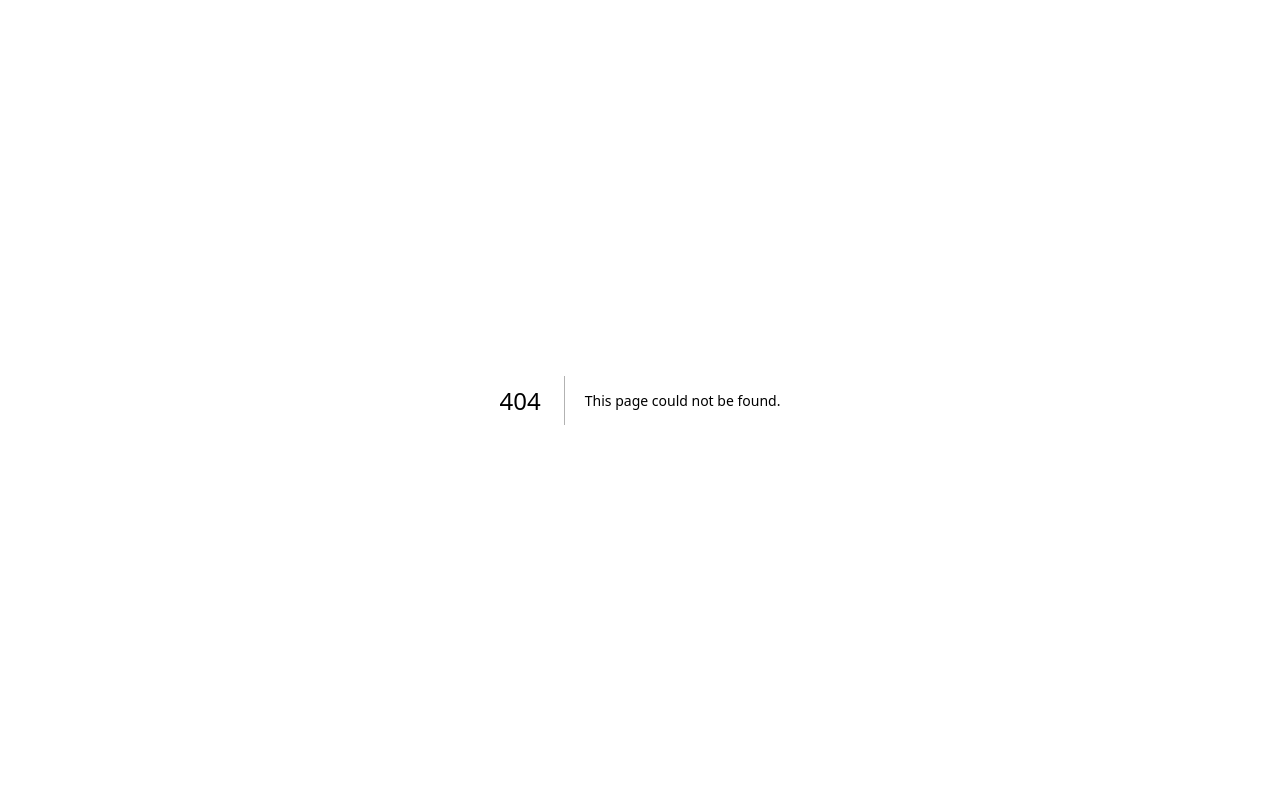
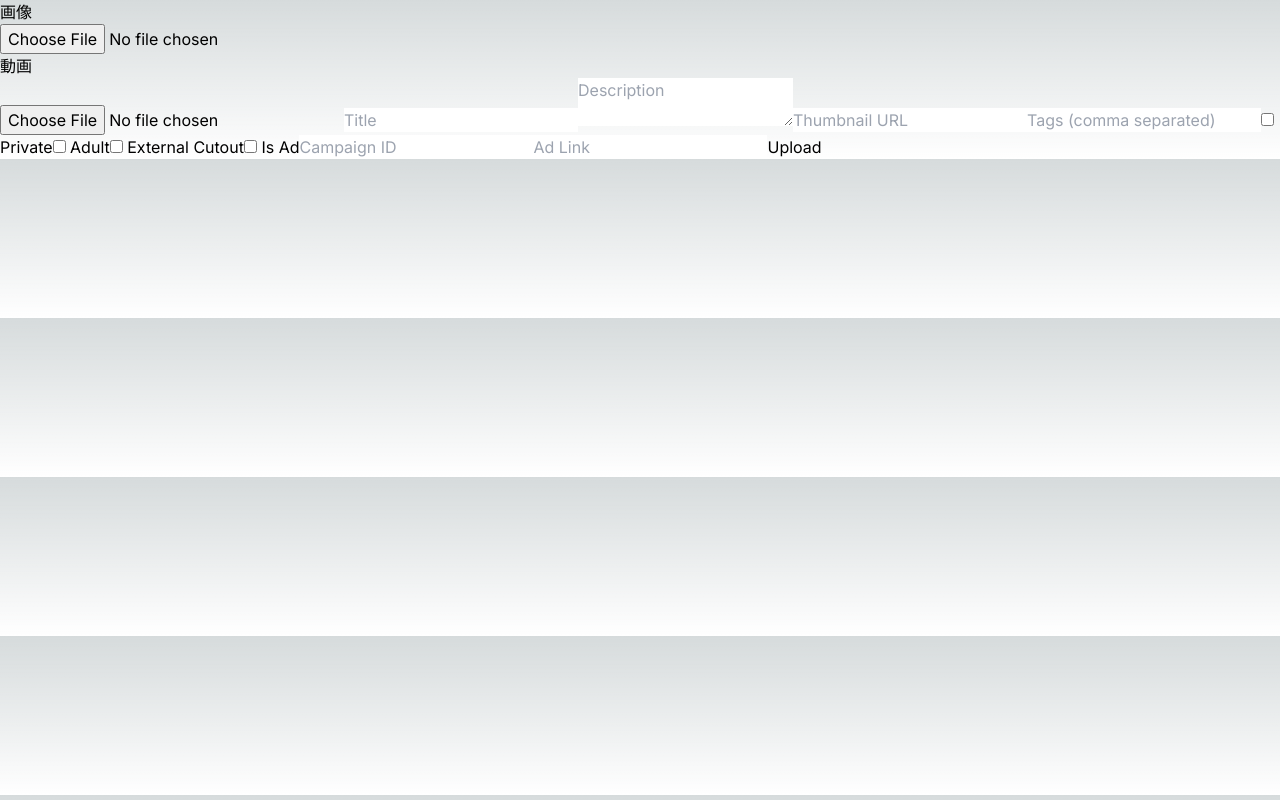
Before and after one commit to yuorei/yuorei-ads-web, a Next.js app: page /register/ad/1 in a window 1280 px wide. Before the commit this address had no page. Built offline with nearby package versions, Linux system fonts and the light colour scheme; sample sign-in values are in the browser's storage.

Commit message:
広告の登録

```diff
--- /dev/null
+++ b/app/register/ad/[organizationID]/page.tsx
@@ -0,0 +1,187 @@
+"use client";
+import React, { useState } from "react";
+
+export default function Page({
+  params,
+}: {
+  params: { organizationID: string };
+}) {
+  const [selectedImage, setSelectedImage] = useState<File | null>(null);
+  const [selectedVideo, setSelectedVideo] = useState<File | null>(null);
+  const [metaData, setMetaData] = useState({
+    title: "",
+    description: "",
+    thumbnail_image_url: "",
+    tags: "",
+    is_private: false,
+    is_adult: false,
+    external_cutout: false,
+    is_ad: false,
+    campaign_id: "",
+    ad_link: "",
+  });
+
+  const handleImageChange = (event: React.ChangeEvent<HTMLInputElement>) => {
+    if (event.target.files) {
+      setSelectedImage(event.target.files[0]);
+    }
+  };
+
+  const handleVideoChange = (event: React.ChangeEvent<HTMLInputElement>) => {
+    if (event.target.files) {
+      setSelectedVideo(event.target.files[0]);
+    }
+  };
+
+  const handleMetaChange = (
+    event: React.ChangeEvent<HTMLInputElement | HTMLTextAreaElement>
+  ) => {
+    const { name, value, type } = event.target;
+
+    if (type === "checkbox") {
+      const checked = (event.target as HTMLInputElement).checked;
+      setMetaData({
+        ...metaData,
+        [name]: checked,
+      });
+    } else {
+      setMetaData({
+        ...metaData,
+        [name]: value,
+      });
+    }
+  };
+
+  const token = localStorage.getItem("token") || "";
+  if (token === "") {
+    window.location.href = "/login";
+    return;
+  }
+
+  const uuid = "upload_id" + "_" + crypto.randomUUID();
+
+  const handleUpload = async () => {
+    if (!selectedImage || !selectedVideo) return;
+
+    const chunkSize = 45 * 1024 * 1024; // 45MB chunk size
+    const totalImageChunks = Math.ceil(selectedImage.size / chunkSize);
+    const totalVideoChunks = Math.ceil(selectedVideo.size / chunkSize);
+    const totalChunks = Math.max(totalImageChunks, totalVideoChunks);
+
+    for (let i = 0; i < totalChunks; i++) {
+      const imageStart = i * chunkSize;
+      const imageEnd = Math.min(imageStart + chunkSize, selectedImage.size);
+      const videoStart = i * chunkSize;
+      const videoEnd = Math.min(videoStart + chunkSize, selectedVideo.size);
+
+      const imageChunk = selectedImage.slice(imageStart, imageEnd);
+      const videoChunk = selectedVideo.slice(videoStart, videoEnd);
+
+      const formData = new FormData();
+      formData.append("image", imageChunk);
+      formData.append("video", videoChunk);
+      formData.append("chunkNumber", i.toString());
+      formData.append("totalChunks", totalChunks.toString());
+      formData.append("videoType", selectedVideo.type);
+      formData.append("imageType", selectedImage.type);
+      formData.append("uploadID", uuid);
+
+      // Metaデータを追加
+      formData.append("title", metaData.title);
+      formData.append("description", metaData.description);
+      formData.append("thumbnail_image_url", metaData.thumbnail_image_url);
+      formData.append("tags", metaData.tags);
+      formData.append("is_private", metaData.is_private.toString());
+      formData.append("is_adult", metaData.is_adult.toString());
+      formData.append("external_cutout", metaData.external_cutout.toString());
+      formData.append("is_ad", metaData.is_ad.toString());
+      formData.append("campaign_id", metaData.campaign_id);
+      formData.append("ad_link", metaData.ad_link);
+
+      try {
+        // TODO: URLを環境変数に移動
+        const response = await fetch("http://localhost:8085/ad/video", {
+          method: "POST",
+          headers: {
+            Authorization: `Bearer ${token}`,
+          },
+          body: formData,
+        });
+
+        if (response.ok) {
+          console.log(`Chunk ${i + 1} of ${totalChunks} uploaded successfully`);
+
+          if (response.status === 201) {
+            const responseData = await response.json();
+            const { adID } = responseData;
+            if (adID) {
+              window.location.href = `/${params.organizationID}/${metaData.campaign_id}/${adID}`;
+            }
+          }
+        } else {
+          console.error(`Chunk ${i + 1} of ${totalChunks} failed to upload`);
+          break;
+        }
+      } catch (error) {
+        console.error("Error uploading chunk:", error);
+        break;
+      }
+    }
+  };
+
+  return (
+    <div>
+      <p>画像</p>
+      <input type="file" onChange={handleImageChange} />
+      <p>動画</p>
+      <input type="file" onChange={handleVideoChange} />
+      <input
+        type="text"
+        name="title"
+        placeholder="Title"
+        onChange={handleMetaChange}
+      />
+      <textarea
+        name="description"
+        placeholder="Description"
+        onChange={handleMetaChange}
+      ></textarea>
+      <input
+        type="text"
+        name="thumbnail_image_url"
+        placeholder="Thumbnail URL"
+        onChange={handleMetaChange}
+      />
+      <input
+        type="text"
+        name="tags"
+        placeholder="Tags (comma separated)"
+        onChange={handleMetaChange}
+      />
+      <input type="checkbox" name="is_private" onChange={handleMetaChange} />{" "}
+      Private
+      <input type="checkbox" name="is_adult" onChange={handleMetaChange} />{" "}
+      Adult
+      <input
+        type="checkbox"
+        name="external_cutout"
+        onChange={handleMetaChange}
+      />{" "}
+      External Cutout
+      <input type="checkbox" name="is_ad" onChange={handleMetaChange} /> Is Ad
+      <input
+        type="text"
+        name="campaign_id"
+        placeholder="Campaign ID"
+        onChange={handleMetaChange}
+      />
+      <input
+        type="text"
+        name="ad_link"
+        placeholder="Ad Link"
+        onChange={handleMetaChange}
+      />
+      <button onClick={handleUpload}>Upload</button>
+    </div>
+  );
+}
```
